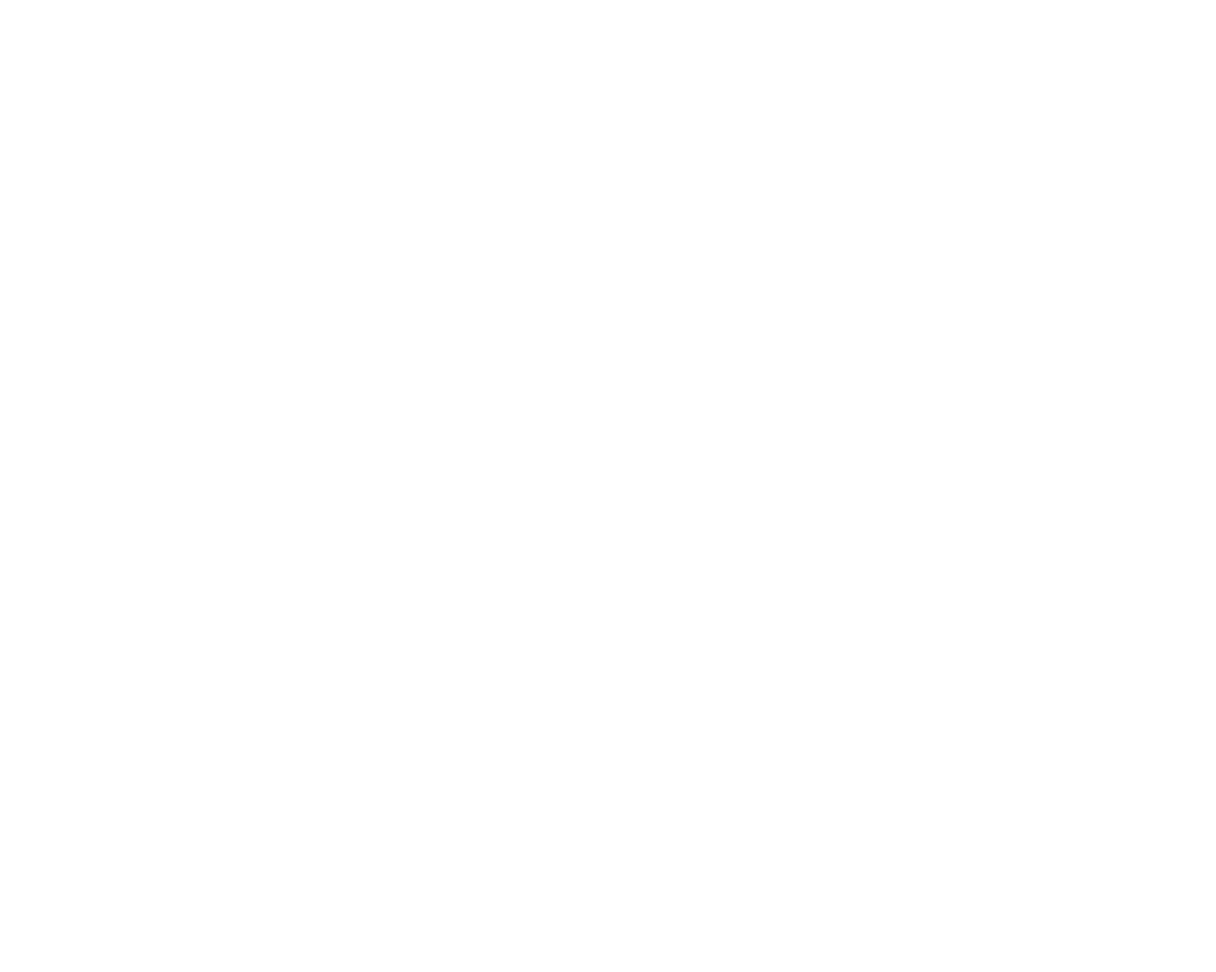
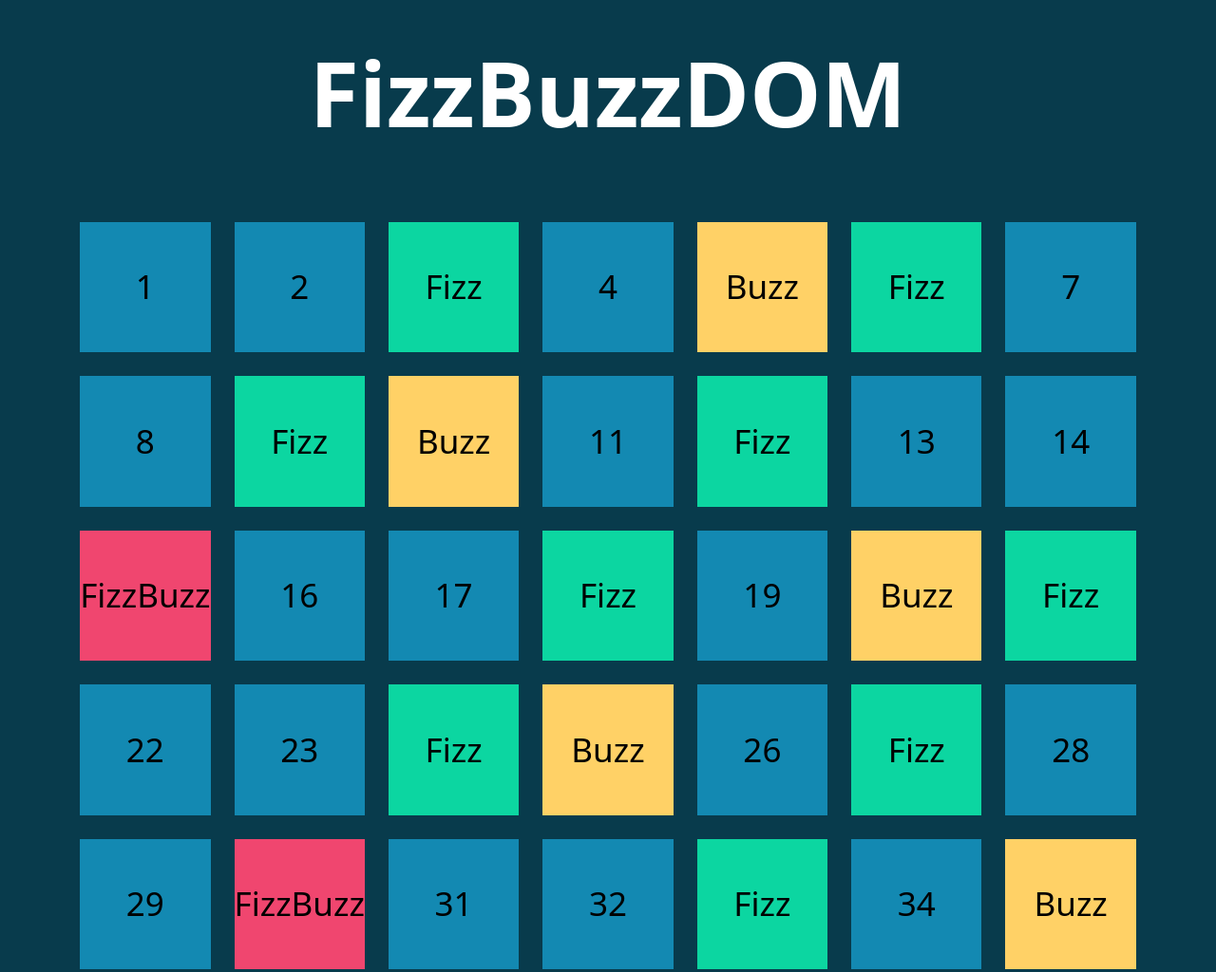
Before and after one commit to CalinCretu/js-fizzbuzz, a plain HTML site: page index.html in a window 1280 px wide. Shown: the top 1024 px of the page at 95% size. Before the commit the page ends 800 px from the top, so only its background shows below. Drawn offline with nearby package versions, Linux system fonts and the light colour scheme.

Commit message:
ADD - js_corrections_and_css

```diff
--- a/css/app.css
+++ b/css/app.css
@@ -0,0 +1,45 @@
+.bkgreen {
+    background-color: #0CD6A1;
+}
+
+.bkyellow {
+    background-color: #FFD166;
+}
+
+.bkpink {
+    background-color: #F0466F;
+}
+
+.bkblue {
+    background-color: #1389B2;
+}
+
+body {
+    background-color: #083B4C;
+}
+
+.box {
+    aspect-ratio: 1;
+    color: black;
+    font-size: 35px;
+    display: flex;
+    justify-content: center;
+    align-items: center;
+}
+
+.grid {
+    gap: 25px;
+    display: grid;
+    grid-template-columns: repeat(7, 1fr);
+}
+
+.title {
+    color: white;
+    font-size: 95px;
+    margin-top: 40px;
+    margin-bottom: 80px;
+}
+
+.cont {
+    max-width: 1363px;
+}
--- a/index.html
+++ b/index.html
@@ -5,33 +5,23 @@
     <meta charset="UTF-8">
     <meta name="viewport" content="width=device-width, initial-scale=1.0">
     <title>FizzBuzz</title>
+    <link href="https://cdn.jsdelivr.net/npm/bootstrap@5.3.2/dist/css/bootstrap.min.css" rel="stylesheet"
+        integrity="sha384-T3c6CoIi6uLrA9TneNEoa7RxnatzjcDSCmG1MXxSR1GAsXEV/Dwwykc2MPK8M2HN" crossorigin="anonymous">
+    <script src="https://cdn.jsdelivr.net/npm/bootstrap@5.3.2/dist/js/bootstrap.bundle.min.js"
+        integrity="sha384-C6RzsynM9kWDrMNeT87bh95OGNyZPhcTNXj1NW7RuBCsyN/o0jlpcV8Qyq46cDfL"
+        crossorigin="anonymous"></script>
     <link rel="stylesheet" href="css/app.css">
-    <style>
-        .grid {
-            display: grid;
-            gap: 10px;
-            grid-template-columns: repeat(8, 1fr);
-        }
-
-        .box {
-            aspect-ratio: 1;
-            background-color: chocolate;
-            border: 1px solid black;
-            color: white;
-            font-size: 28px;
-            font-weight: bold;
-            display: flex;
-            justify-content: center;
-            align-items: center;
-        }
-    </style>
 </head>
 
 <body>
-
-    <div class="grid"></div>
-
-
+    <div class="d-flex justify-content-center">
+        <div class="cont">
+            <div class="d-flex justify-content-center">
+                <h1 class="title fw-bold">FizzBuzzDOM</h1>
+            </div>
+            <div class="grid"></div>
+        </div>
+    </div>
     <script src="js/app.js"></script>
 </body>
 
--- a/js/app.js
+++ b/js/app.js
@@ -1,18 +1,31 @@
-console.log('numeri da 1 a 100')
+const gridDOMElement = document.querySelector('.grid')
 
-for (let i = 0; i < 100; i++) {
-    const n = i + 1
 
-    if (n % 3 != 0 && n % 5 != 0) {
-        console.log(n)
-    }
-    else if (n % 3 === 0 && n % 5 === 0) {
+
+for (let i = 1; i <= 100; i++) {
+    const n = i
+    const boxDOMElement = document.createElement('div')
+    boxDOMElement.classList.add('box')
+
+    if (n % 3 === 0 && n % 5 === 0) {
+        boxDOMElement.classList.add('bkpink')
+        boxDOMElement.innerHTML = 'FizzBuzz'
         console.log('FizzBuzz')
     }
     else if (n % 3 === 0) {
+        boxDOMElement.classList.add('bkgreen')
+        boxDOMElement.innerHTML = 'Fizz'
         console.log('Fizz')
     }
     else if (n % 5 === 0) {
+        boxDOMElement.classList.add('bkyellow')
+        boxDOMElement.innerHTML = 'Buzz'
         console.log('Buzz')
     }
+    else {
+        boxDOMElement.classList.add('bkblue')
+        boxDOMElement.innerHTML = n
+        console.log(n)
+    }
+    gridDOMElement.append(boxDOMElement)
 }
```
